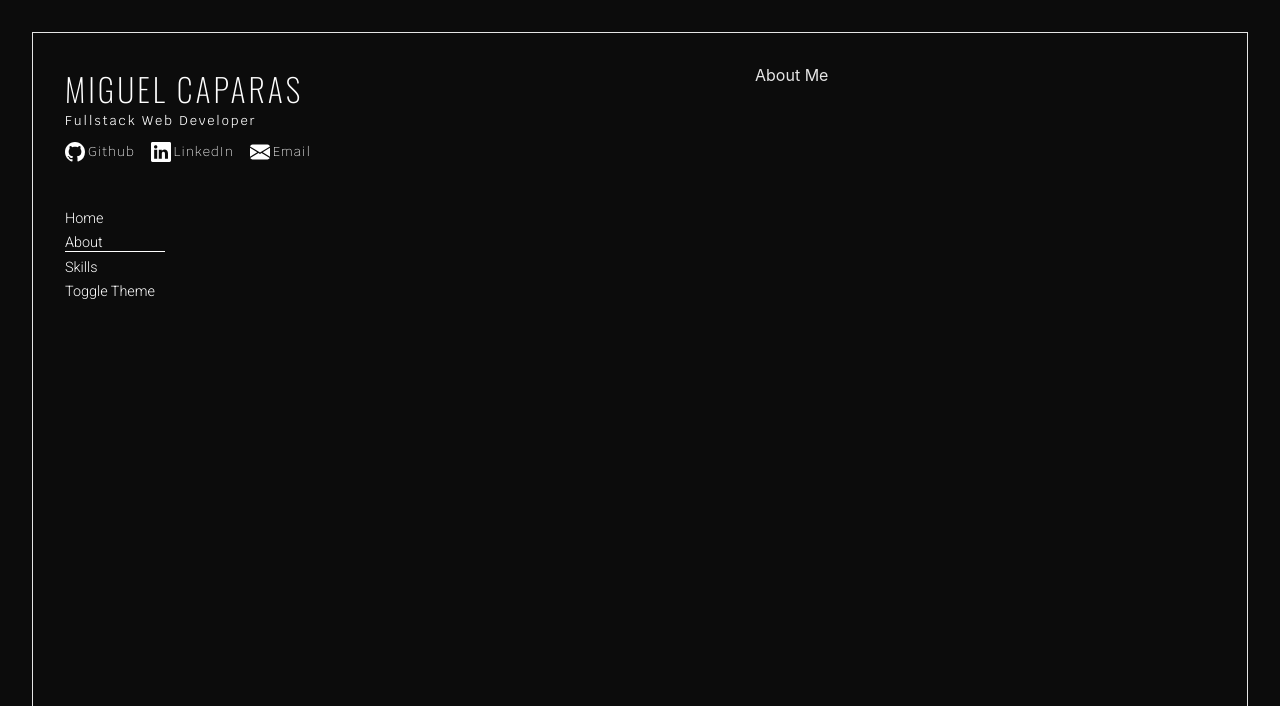
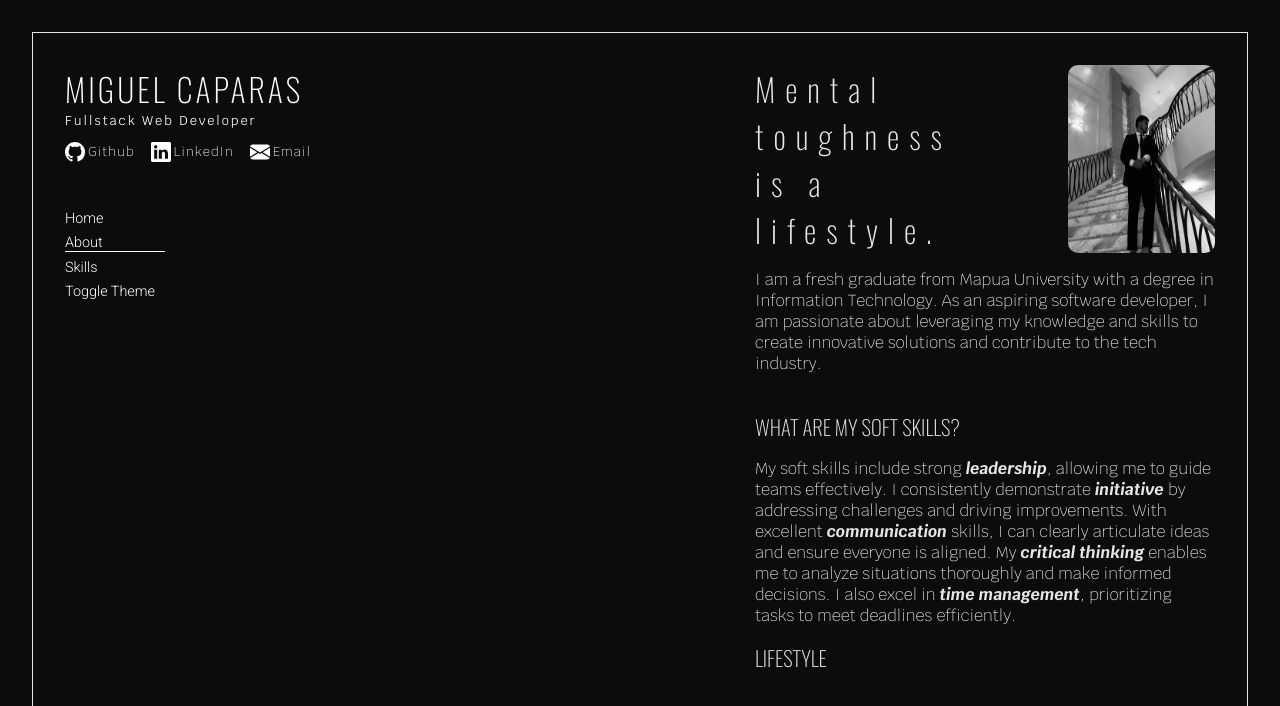
Before and after one commit to styhrd/styhrdweb, a React (Create React App) app in the folder styhrdweb/: page / in a window 1280 px wide. Both pictures are taken after a click on the button "About". Shown: the top 706 px of the page. Built offline with nearby package versions, Linux system fonts and the light colour scheme.

Commit message:
About Page

```diff
--- a/styhrdweb/src/components/About.js
+++ b/styhrdweb/src/components/About.js
@@ -1,8 +1,42 @@
 // src/components/About.js
 import React from 'react';
+import '../styles/about.scss'
 
 const About = () => {
-  return <div>About Me</div>;
+  return <>
+    <div className='aboutpage'>
+
+      <div className='quotecont'>
+        <div className='quotes'>
+          <div className='quote'>
+            <p>Mental toughness</p>
+            <p>is a</p>
+            <p>lifestyle.</p>
+          </div>
+        </div>
+
+        <div className='piccont'>
+          <img src='assets/me.jpg' className='mepic'></img>
+        </div>
+      </div>
+      <div className='description'>
+        <p>I am a fresh graduate from Mapua University with a degree in Information Technology. As an aspiring software developer, I am passionate about leveraging my knowledge and skills to create innovative solutions and contribute to the tech industry.</p>
+      </div>
+
+      <div className='abouthead'>
+        <p>WHAT ARE MY SOFT SKILLS?</p>
+      </div>
+
+      <div className='description'>
+        <p>My soft skills include strong <i><b>leadership</b></i>, allowing me to guide teams effectively. I consistently demonstrate <i><b>initiative</b></i>  by addressing challenges and driving improvements. With excellent <i><b>communication</b></i> skills, I can clearly articulate ideas and ensure everyone is aligned. My <i><b>critical thinking</b></i> enables me to analyze situations thoroughly and make informed decisions. I also excel in <i><b>time management</b></i>, prioritizing tasks to meet deadlines efficiently.</p>
+      </div>
+
+      <div className='abouthead2'>
+        <p>LIFESTYLE</p>
+      </div>
+
+    </div>
+  </>;
 };
 
 export default About;
--- /dev/null
+++ b/styhrdweb/src/styles/about.scss
@@ -0,0 +1,69 @@
+.mepic {
+    width: 80%;
+    border-radius: 10px;
+
+}
+
+.quote {
+    display: flex;
+    flex-direction: column;
+    font-family: 'oswald';
+    font-size: 2.5vw;
+    font-weight: 200;
+    letter-spacing: 10px;
+    justify-content: space-between;
+}
+
+.piccont {
+    width: 40%;
+    display: flex;
+    justify-content: right;
+}
+
+.quotecont {
+    display: flex;
+
+    justify-content: space-between;
+}
+
+.quotes {
+    display: flex;
+    width: 60%;
+}
+
+.quote p {
+    margin-block-start: 0;
+    margin-block-end: 0;
+}
+
+.dg {
+    font-family: 'oswald';
+    font-size: 2em;
+    font-weight: 200;
+}
+
+.aboutpage {
+    display: flex;
+    flex-direction: column;
+    gap: 1em;
+
+}
+
+.description {
+    font-family: 'krub';
+    font-weight: 200;
+    font-size: 1em;
+}
+
+.abouthead {
+    font-family: 'oswald';
+    font-weight: 200;
+    font-size: 1.3em;
+    margin-top: 1em;
+}
+
+.abouthead2 {
+    font-family: 'oswald';
+    font-weight: 200;
+    font-size: 1.3em;
+}
```
Also changed, not shown: styhrdweb/public/assets/me.jpg (added).
